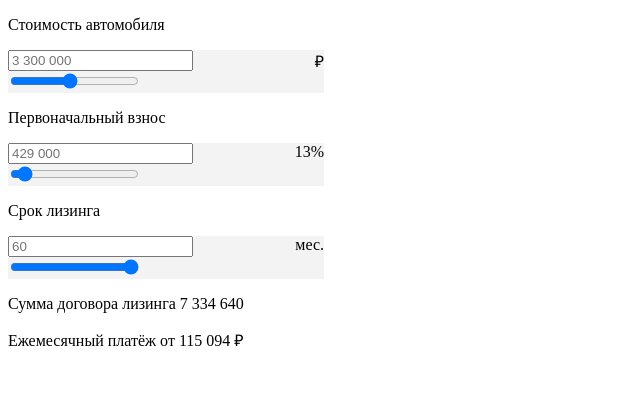
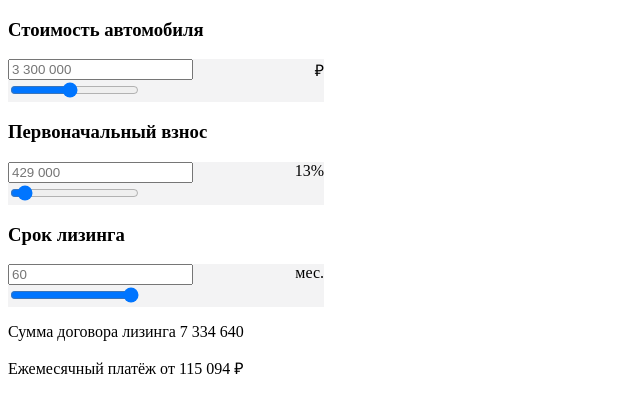
Before and after one commit to Ave-Mari/Oxem-Test, a React app: page / in a window 1280 px wide. Shown: the top 412 px of the page, without its empty margins (0-640 px from the left). Built offline with nearby package versions, Linux system fonts and the light colour scheme; the HTML template or start-up script is replaced by a standard one.

Commit message:
layout refactor

```diff
--- a/src/App.js
+++ b/src/App.js
@@ -29,6 +29,7 @@ useEffect(() => {
 
   return (
     <>
+    <section>
     <Input
     placeholder={numberWithSpaces(price)}
     inputTextChange={e => setPrice(e.target.value)}
@@ -68,7 +69,7 @@ useEffect(() => {
     <div>
       <p>Ежемесячный платёж от {numberWithSpaces(monthPay)} ₽</p>
     </div>
-
+    </section>
     </>
   )
 }
--- a/src/components/Input.js
+++ b/src/components/Input.js
@@ -1,9 +1,9 @@
 import React from "react";
 
-export default function Price( { placeholder, inputTextChange, inputRangeChange, value, min, max, inputTitle, inputUnit } ) {
+export default function Input( { placeholder, inputTextChange, inputRangeChange, value, min, max, inputTitle, inputUnit } ) {
   return (
     <>
- <p>{inputTitle}</p>
+ <h3>{inputTitle}</h3>
    <div className="input-block">
    <input type="text" placeholder={placeholder} onChange={inputTextChange}/>
     <input type="range" className="input-range" value={value} min={min} max={max} onChange={inputRangeChange}/>
```
